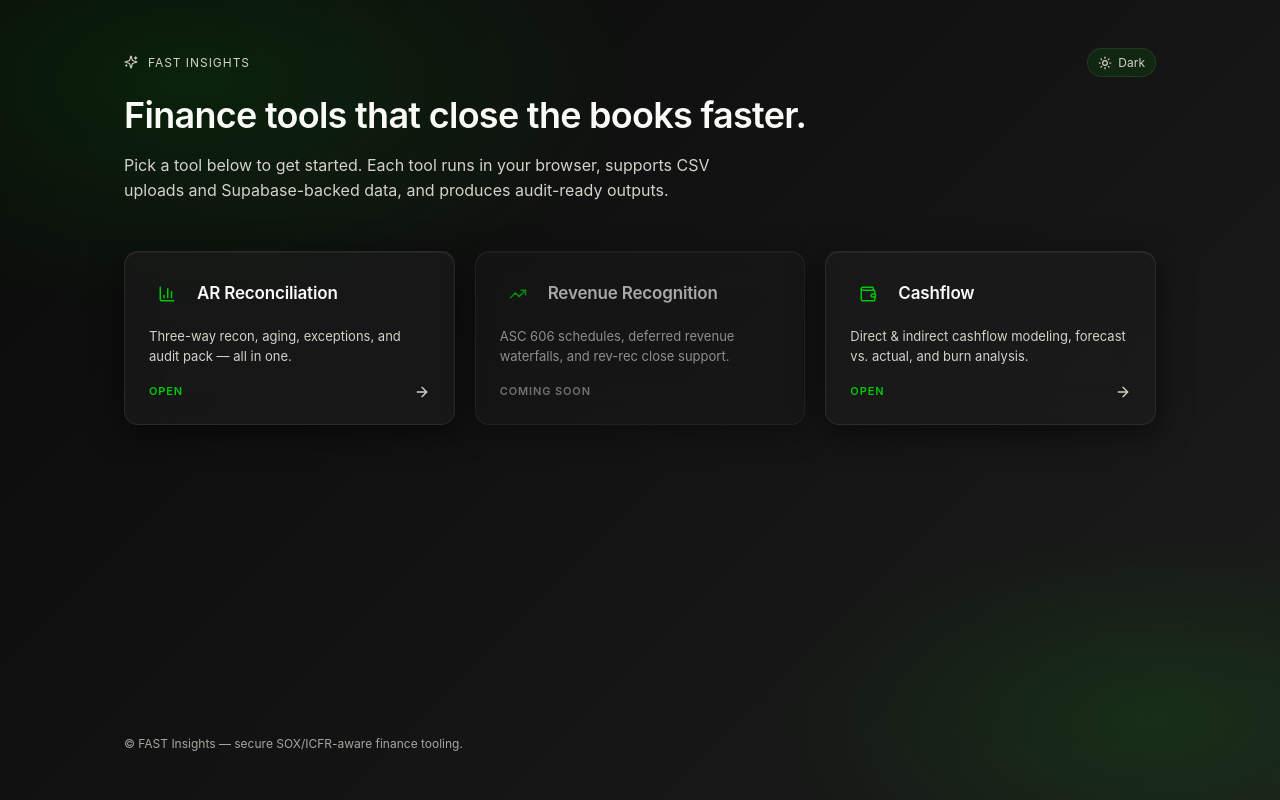
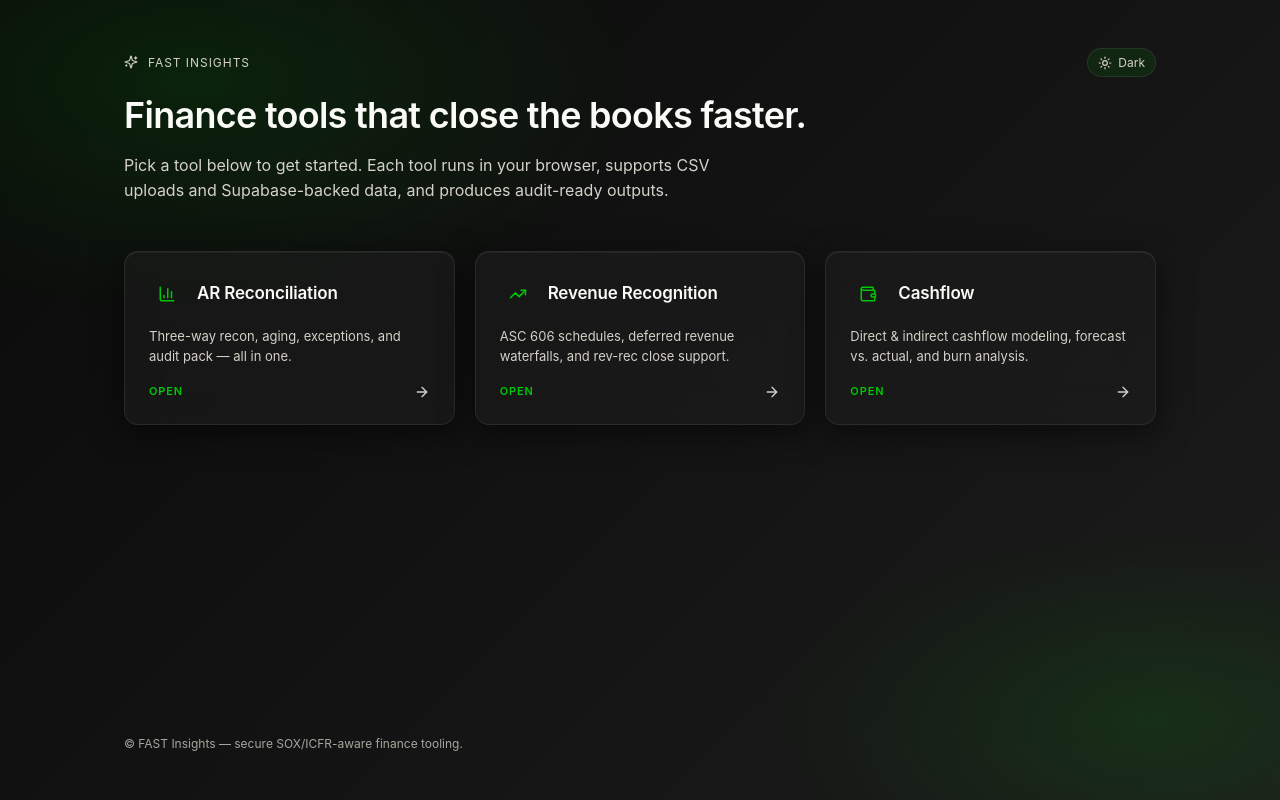
Before and after one commit to jessiesfaith/fast-insights-app, a React (Vite) app: page / in a window 1280 px wide. Built offline with nearby package versions, Linux system fonts and the light colour scheme; no server answers.

Commit message:
Activate revrec tile on app.fastinsights.io home

```diff
--- a/src/pages/Landing.tsx
+++ b/src/pages/Landing.tsx
@@ -34,7 +34,7 @@ const TOOLS: ToolEntry[] = [
     tagline: 'ASC 606 schedules, deferred revenue waterfalls, and rev-rec close support.',
     href: '/revrec',
     icon: TrendingUp,
-    status: 'coming-soon',
+    status: 'live',
   },
   {
     id: 'cashflow',
```
